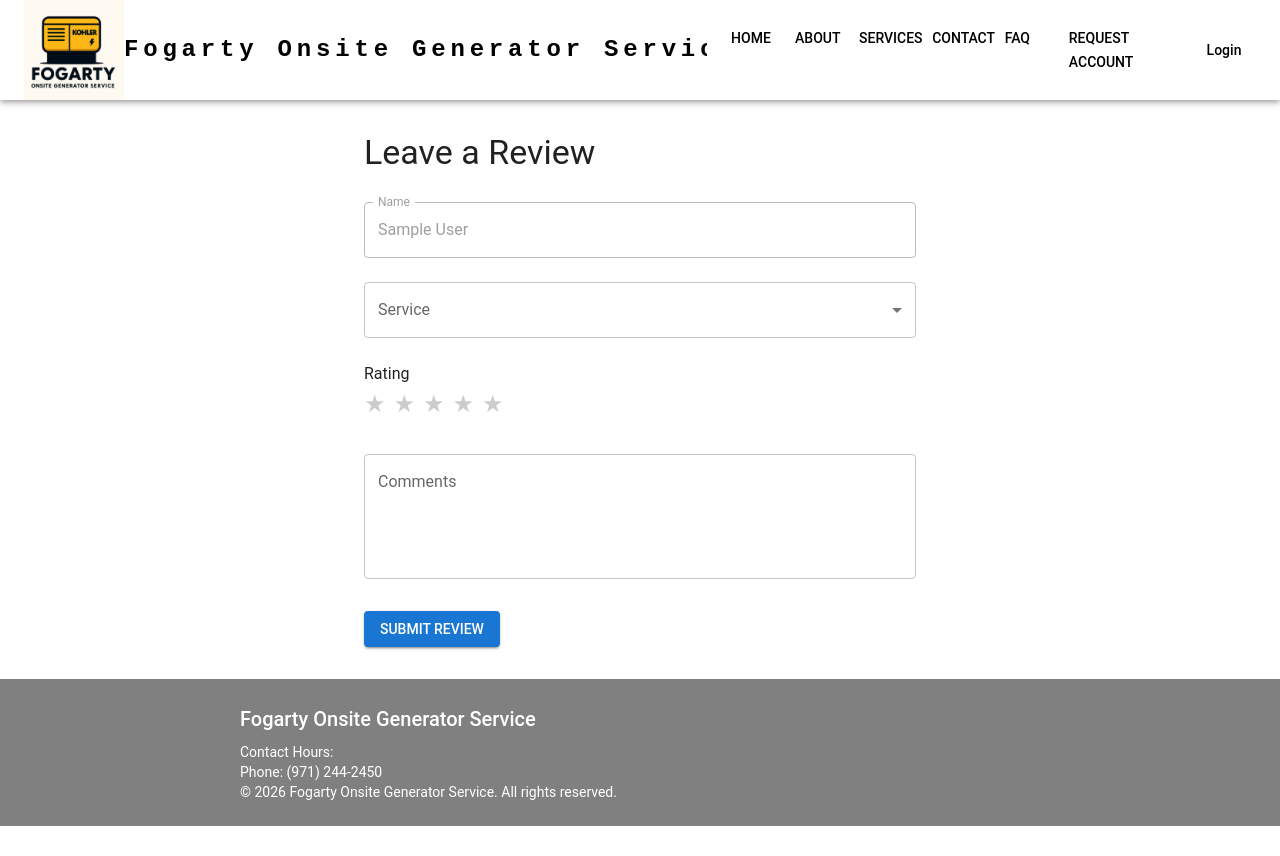
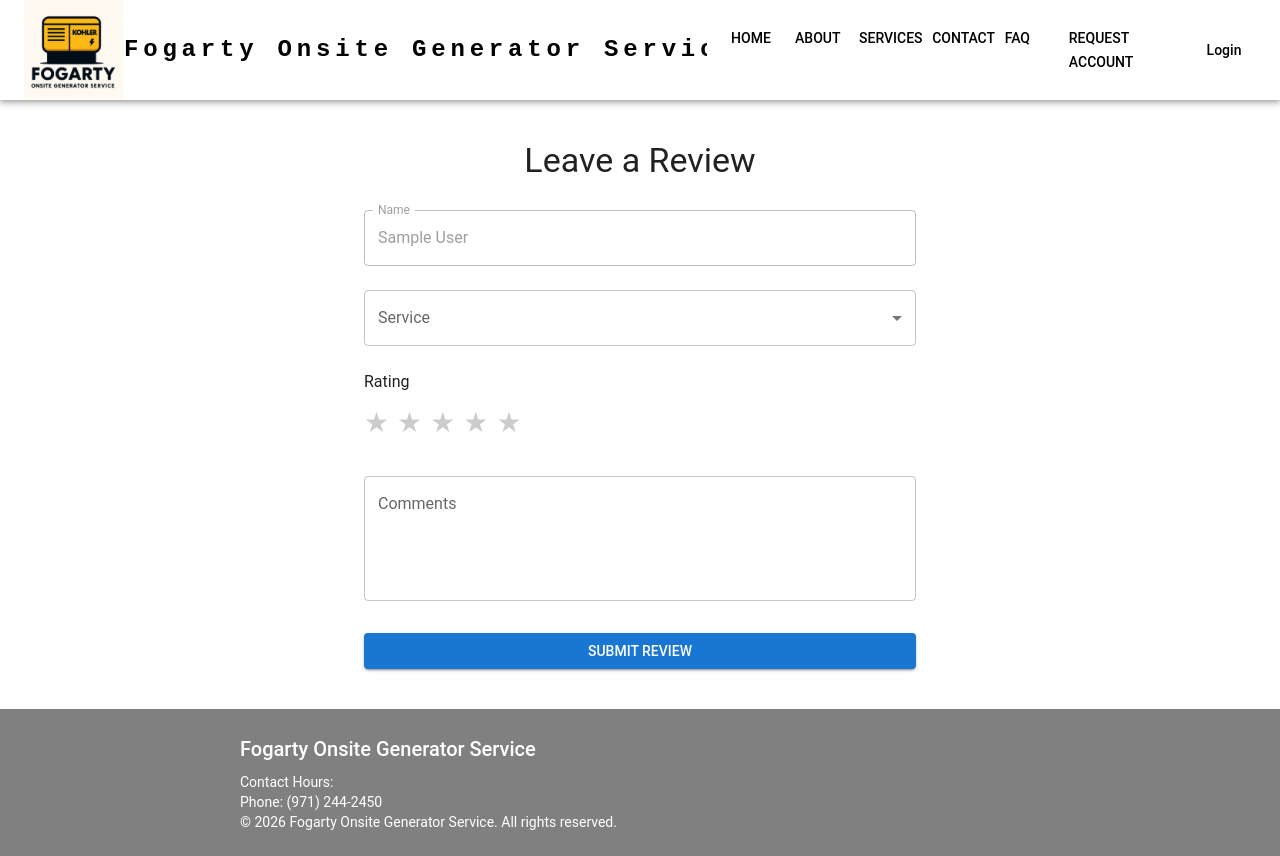
Before and after one commit to Cris4110/FogartyGeneratorServices, a React (Vite) app: page /leavereview in a window 1280 px wide. Before the commit the page ends 826 px from the top, so only its background shows below. Built offline with nearby package versions, Linux system fonts and the light colour scheme; no server answers; sample sign-in values are in the browser's storage.

Commit message:
NF404-150: Added LeaveReview page with UI for customer reviews

```diff
--- a/src/pages/public/LeaveReview.tsx
+++ b/src/pages/public/LeaveReview.tsx
@@ -1,7 +1,5 @@
 import React, { useEffect, useState } from "react";
 import { useNavigate } from "react-router-dom";
-import Navbar from "./Navbar";
-import Footer from "./Footer";
 import {
   Container,
   Box,
@@ -9,11 +7,13 @@ import {
   Button,
   TextField,
   MenuItem,
-  Stack,
-  IconButton,
 } from "@mui/material";
+import Navbar from "./Navbar";
+import Footer from "./Footer";
 
 function LeaveReview() {
+  const navigate = useNavigate();
+
   // Form state
   const [name, setName] = useState<string>("");
   const [service, setService] = useState<string>("");
@@ -21,23 +21,29 @@ function LeaveReview() {
   const [rating, setRating] = useState<number>(0);
   const [error, setError] = useState<string>("");
 
-  // Autofill name
+  // Check if user is logged in & autofill name
   useEffect(() => {
+    const token = localStorage.getItem("token");
     const user = localStorage.getItem("user");
+
+    if (!token) {
+      navigate("/login"); // redirect if not logged in
+      return;
+    }
+
     if (user) {
       const parsedUser = JSON.parse(user);
-      setName(parsedUser.name || "Heer");
-    } else {
-      setName("Heer"); // default for testing
+      setName(parsedUser.name || "");
     }
-  }, []);
+  }, [navigate]);
 
-  // Handle submit
+  // Handle form submission
   const handleSubmit = () => {
     if (!service || !comments || rating === 0) {
       setError("Please fill out all required fields.");
       return;
     }
+
     setError("");
     console.log({ name, service, rating, comments });
     alert("Review submitted!");
@@ -47,12 +53,13 @@ function LeaveReview() {
     <>
       <Navbar />
 
-      <Container maxWidth="sm">
-        <Box mt={4} mb={4}>
-          <Typography variant="h4" gutterBottom>
+      <Container maxWidth="sm" sx={{ mt: 5, mb: 5 }}>
+        <Box>
+          <Typography variant="h4" gutterBottom align="center">
             Leave a Review
           </Typography>
 
+          {/* Name field (disabled) */}
           <TextField
             label="Name"
             fullWidth
@@ -61,6 +68,7 @@ function LeaveReview() {
             disabled
           />
 
+          {/* Service select */}
           <TextField
             select
             label="Service"
@@ -75,14 +83,17 @@ function LeaveReview() {
             <MenuItem value="maintenance">Maintenance</MenuItem>
           </TextField>
 
-          <Typography mt={2}>Rating</Typography>
+          {/* Star rating */}
+          <Typography mt={2} mb={1}>
+            Rating
+          </Typography>
           <Box sx={{ display: "flex", gap: 1, mb: 2 }}>
             {[1, 2, 3, 4, 5].map((num) => (
               <span
                 key={num}
                 style={{
                   cursor: "pointer",
-                  fontSize: "24px",
+                  fontSize: "28px",
                   color: num <= rating ? "#ffb400" : "#ccc",
                 }}
                 onClick={() => setRating(num)}
@@ -92,6 +103,7 @@ function LeaveReview() {
             ))}
           </Box>
 
+          {/* Comments field */}
           <TextField
             label="Comments"
             fullWidth
@@ -102,14 +114,17 @@ function LeaveReview() {
             onChange={(e) => setComments(e.target.value)}
           />
 
+          {/* Error message */}
           {error && (
             <Typography color="error" mt={1}>
               {error}
             </Typography>
           )}
 
+          {/* Submit button */}
           <Button
             variant="contained"
+            fullWidth
             sx={{ mt: 3 }}
             onClick={handleSubmit}
           >
```
